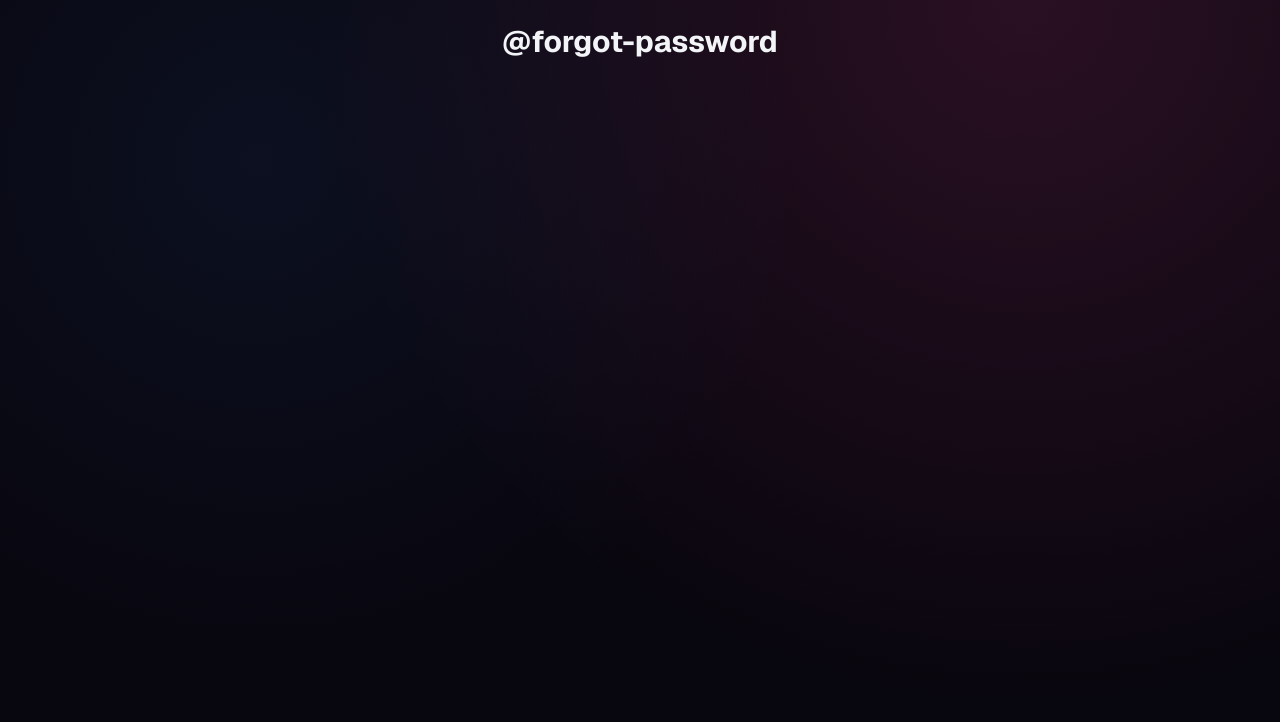
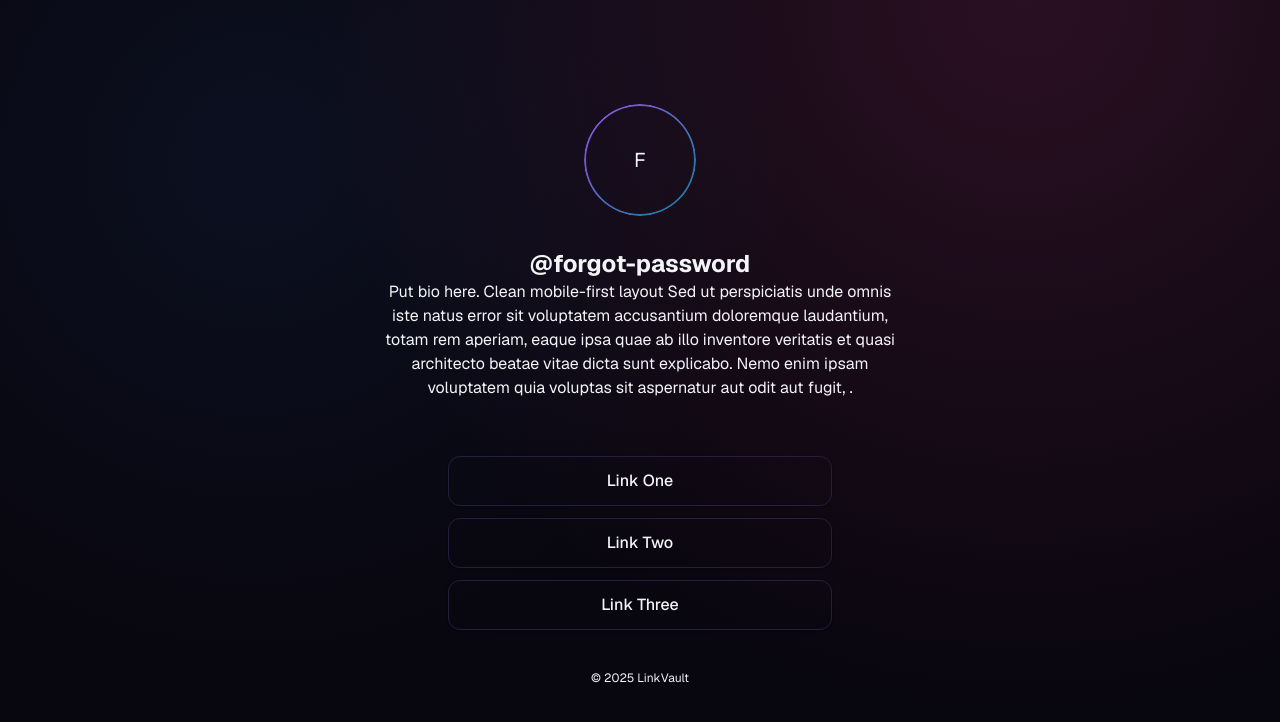
Before and after one commit to 1ShoukR/LinkVault, a Next.js app: page /forgot-password in a window 1280 px wide. Shown: the top 722 px of the page. Built offline with nearby package versions, Linux system fonts and the light colour scheme; no server answers.

Commit message:
hardcoded link page

```diff
--- a/package.json
+++ b/package.json
@@ -10,6 +10,7 @@
   },
   "dependencies": {
     "@hookform/resolvers": "^5.2.2",
+    "@radix-ui/react-avatar": "^1.1.11",
     "@radix-ui/react-label": "^2.1.8",
     "@radix-ui/react-slot": "^1.2.4",
     "class-variance-authority": "^0.7.1",
--- a/src/app/[profile_name]/page.tsx
+++ b/src/app/[profile_name]/page.tsx
@@ -1,26 +1,77 @@
 "use client";
 
-import { useAuth } from "@/contexts/AuthContext";
+import { useParams } from "next/navigation";
 import { Button } from "@/components/ui/button";
 import {
   Card,
   CardContent,
-  CardDescription,
-  CardHeader,
-  CardTitle,
 } from "@/components/ui/card";
-import { useRouter, useParams } from "next/navigation";
-import { useEffect } from "react";
+import {
+  Avatar,
+  AvatarImage,
+  AvatarFallback,
+} from "@/components/ui/avatar";
 
 export default function ProfilePage() {
-  const params = useParams(); // ex: {profile_name: 'foobar'}
+  const params = useParams(); // { profile_name: "foobar" }
 
   return (
-    <div className="container mx-auto p-6">
-      <div className="mb-6 flex items-center justify-center">
-        <h1 className="text-3xl font-bold">@{params.profile_name}</h1>
+    <div className="min-h-screen bg-background flex flex-col items-center px-6 py-10">
+
+      {/* Avatar */}
+      <Avatar className="glow-border w-28 h-28 mt-16">
+        <AvatarImage src=""/>
+        <AvatarFallback className="text-xl">
+          {params.profile_name?.[0]?.toUpperCase()}
+        </AvatarFallback>
+      </Avatar>
+
+      {/* Name + Bio */}
+      <h1 className="text-2xl font-bold mt-8">@{params.profile_name}</h1>
+      <p className="text-muted-foreground text-center mb-6 w-full max-w-lg">
+        Put bio here. Clean mobile-first layout Sed ut perspiciatis unde omnis iste natus error sit voluptatem accusantium doloremque laudantium, totam rem aperiam, eaque ipsa quae ab illo inventore veritatis et quasi architecto beatae vitae dicta sunt explicabo. Nemo enim ipsam voluptatem quia voluptas sit aspernatur aut odit aut fugit, .
+      </p>
+
+      {/* Links */}
+      <div className="w-full max-w-sm flex flex-col gap-3 mt-8">
+        <Card className="rounded-xl hover:bg-accent transition cursor-pointer">
+          <CardContent className="p-0">
+            <Button
+              variant="ghost"
+              className="w-full justify-center px-4 py-6 text-base font-medium"
+            >
+              Link One
+            </Button>
+          </CardContent>
+        </Card>
+
+        <Card className="rounded-xl hover:bg-accent transition cursor-pointer">
+          <CardContent className="p-0">
+            <Button
+              variant="ghost"
+              className="w-full justify-center px-4 py-6 text-base font-medium"
+            >
+              Link Two
+            </Button>
+          </CardContent>
+        </Card>
+
+        <Card className="rounded-xl hover:bg-accent transition cursor-pointer">
+          <CardContent className="p-0">
+            <Button
+              variant="ghost"
+              className="w-full justify-center px-4 py-6 text-base font-medium"
+            >
+              Link Three
+            </Button>
+          </CardContent>
+        </Card>
       </div>
 
+      {/* Footer */}
+      <p className="mt-10 text-xs text-muted-foreground">
+        © {new Date().getFullYear()} LinkVault
+      </p>
     </div>
   );
 }
--- /dev/null
+++ b/src/components/ui/avatar.tsx
@@ -0,0 +1,50 @@
+"use client"
+
+import * as React from "react"
+import * as AvatarPrimitive from "@radix-ui/react-avatar"
+
+import { cn } from "@/lib/utils"
+
+const Avatar = React.forwardRef<
+  React.ElementRef<typeof AvatarPrimitive.Root>,
+  React.ComponentPropsWithoutRef<typeof AvatarPrimitive.Root>
+>(({ className, ...props }, ref) => (
+  <AvatarPrimitive.Root
+    ref={ref}
+    className={cn(
+      "relative flex h-10 w-10 shrink-0 overflow-hidden rounded-full",
+      className
+    )}
+    {...props}
+  />
+))
+Avatar.displayName = AvatarPrimitive.Root.displayName
+
+const AvatarImage = React.forwardRef<
+  React.ElementRef<typeof AvatarPrimitive.Image>,
+  React.ComponentPropsWithoutRef<typeof AvatarPrimitive.Image>
+>(({ className, ...props }, ref) => (
+  <AvatarPrimitive.Image
+    ref={ref}
+    className={cn("aspect-square h-full w-full", className)}
+    {...props}
+  />
+))
+AvatarImage.displayName = AvatarPrimitive.Image.displayName
+
+const AvatarFallback = React.forwardRef<
+  React.ElementRef<typeof AvatarPrimitive.Fallback>,
+  React.ComponentPropsWithoutRef<typeof AvatarPrimitive.Fallback>
+>(({ className, ...props }, ref) => (
+  <AvatarPrimitive.Fallback
+    ref={ref}
+    className={cn(
+      "flex h-full w-full items-center justify-center rounded-full bg-muted",
+      className
+    )}
+    {...props}
+  />
+))
+AvatarFallback.displayName = AvatarPrimitive.Fallback.displayName
+
+export { Avatar, AvatarImage, AvatarFallback }
```
Also changed, not shown: 1 other file (tests, documents, lock files or other folders).
